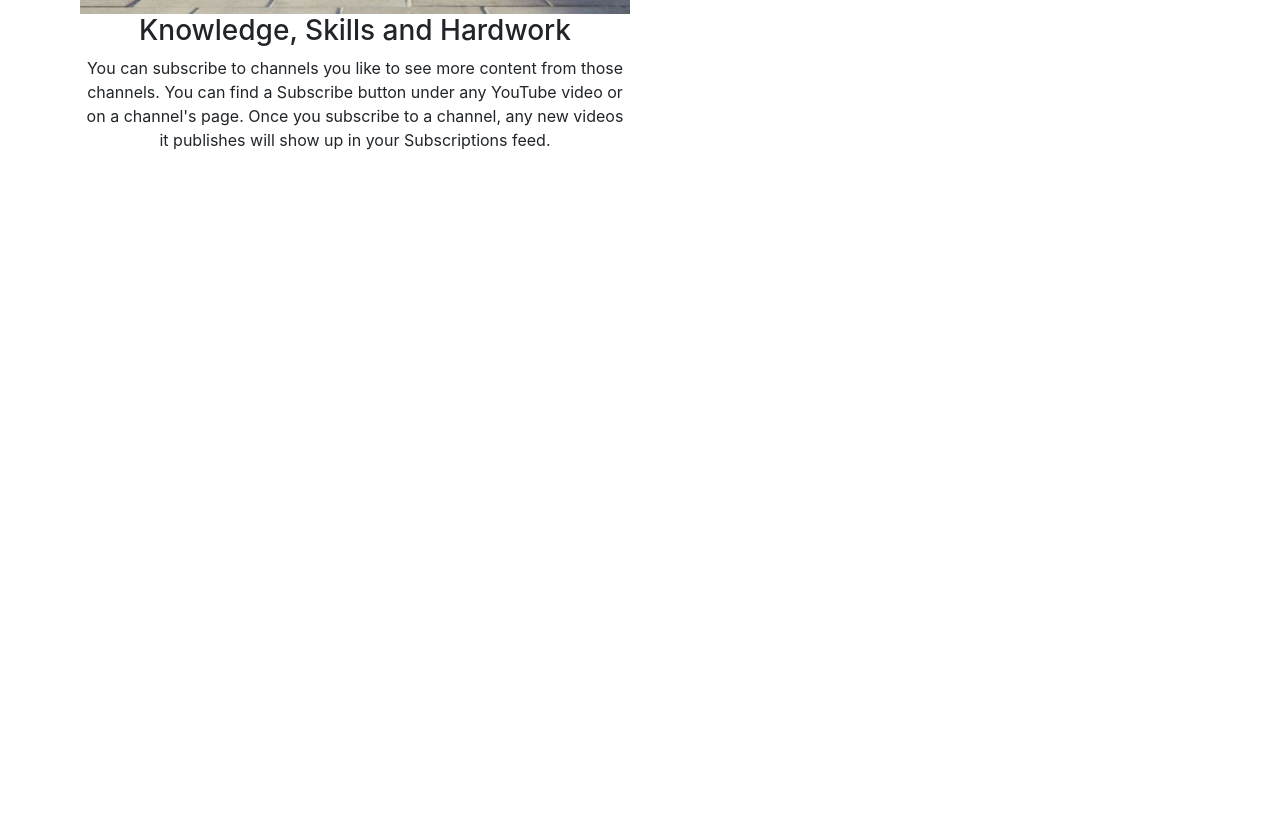
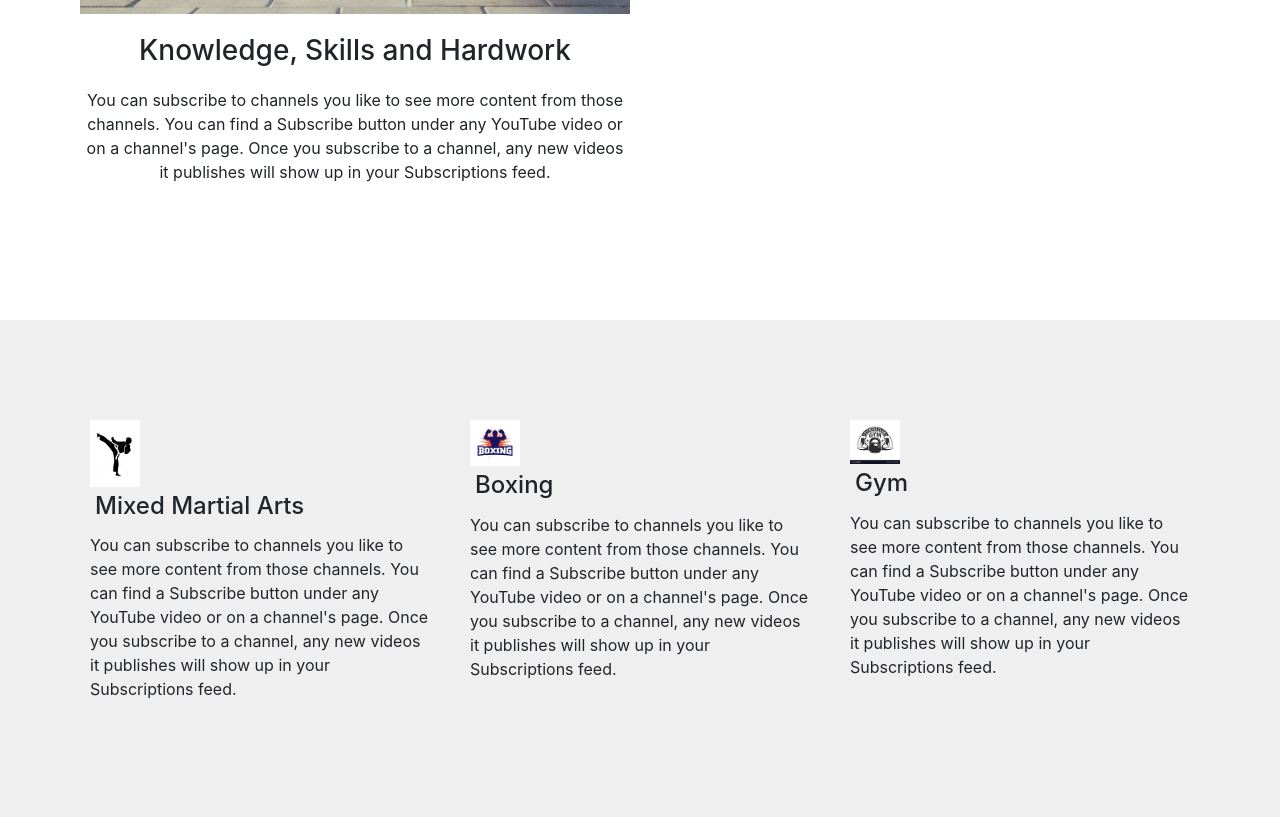
Before and after one commit to SanyaKasaudhan/FitnessWebsite, a plain HTML site: page index.html in a window 1280 px wide. Shown: the part 1272-2089 px from the top of the page. Before the commit the page ends 1560 px from the top, so only its background shows below. Drawn offline with nearby package versions, Linux system fonts and the light colour scheme.

Commit message:
services

```diff
--- a/index.html
+++ b/index.html
@@ -91,5 +91,40 @@
             </div>
         </div>
     </section>
+
+    <!--------- Services ------------->
+    <section id="services">
+        <div class="container">
+            <div class="row">
+                <div class="col-md-4">
+                    <img src="./mar.jpg">
+                    <h4>Mixed Martial Arts</h4>
+                    <p>You can subscribe to channels you like to see more content
+                        from those channels. You can find a Subscribe button under
+                        any YouTube video or on a channel's page. Once you subscribe
+                        to a channel, any new videos it publishes will show up in your
+                         Subscriptions feed.</p>
+                </div>
+                <div class="col-md-4">
+                    <img src="./box.png">
+                    <h4>Boxing</h4>
+                    <p>You can subscribe to channels you like to see more content
+                        from those channels. You can find a Subscribe button under
+                        any YouTube video or on a channel's page. Once you subscribe
+                        to a channel, any new videos it publishes will show up in your
+                         Subscriptions feed.</p>
+                </div>
+                <div class="col-md-4">
+                    <img src="./gym.png">
+                    <h4>Gym</h4>
+                    <p>You can subscribe to channels you like to see more content
+                        from those channels. You can find a Subscribe button under
+                        any YouTube video or on a channel's page. Once you subscribe
+                        to a channel, any new videos it publishes will show up in your
+                         Subscriptions feed.</p>
+                </div>
+            </div>
+        </div>
+    </section>
 </body>
 </html>
--- a/style.css
+++ b/style.css
@@ -55,3 +55,26 @@ nav .fa-bars{
 {
     padding: 20px 10px;
 }
+#about h3{
+    margin: 20px auto;
+}
+
+/*-----------Service--------*/
+#services{
+    background-color: #efefef;
+    padding-top: 80px;
+    padding-bottom: 80px;
+}
+#services .col-md-4{
+    padding: 20px;
+}
+#services .col-md-4 h4{
+padding: 5px;
+}
+#services .col-md-4 img{
+    width: 50px;
+ }
+ #services .col-md-4 h4{
+        padding: 5px;
+        text-align: justify;
+        }
```
Also changed, not shown: box.png (added), gym.png (added), mar.jpg (added), martial.jpg (added).
